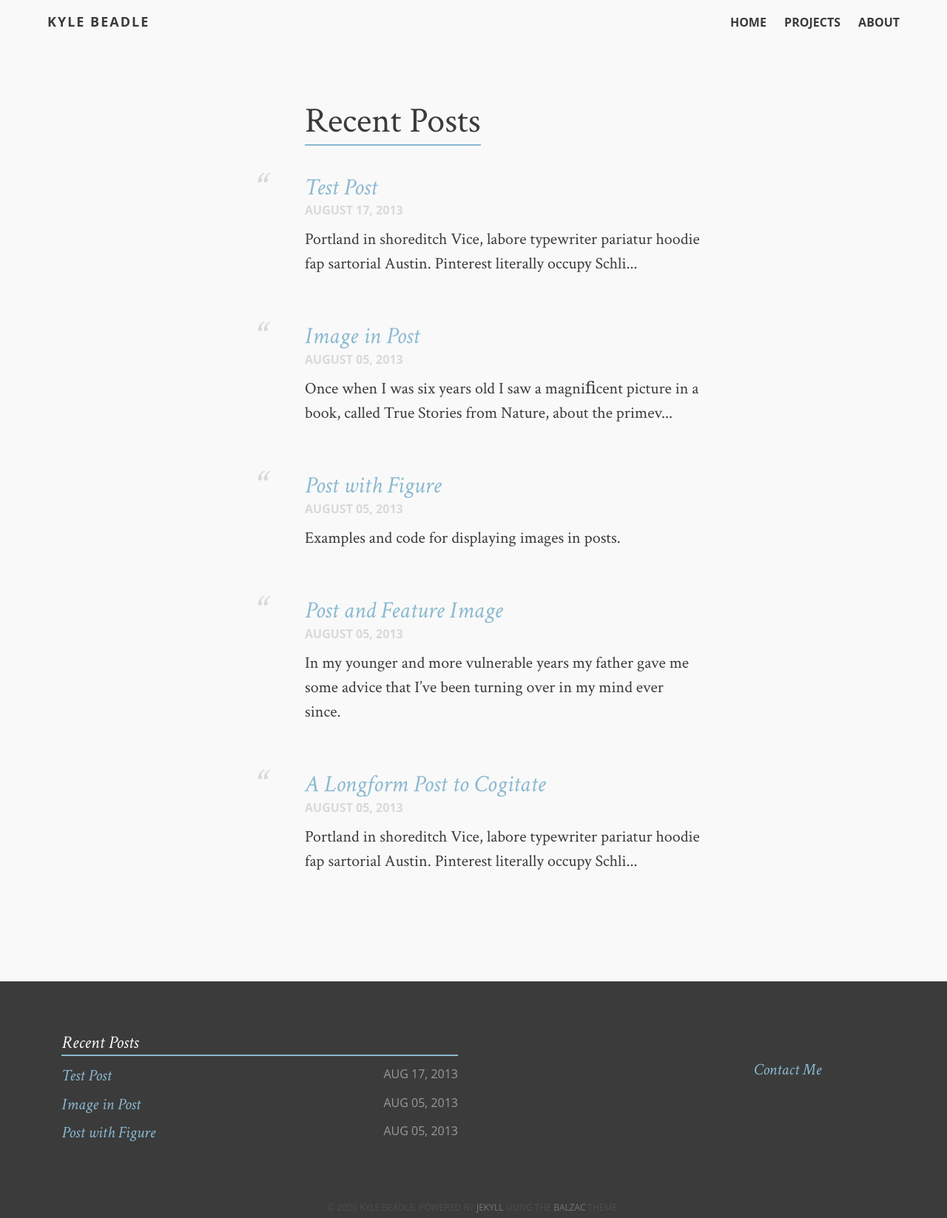
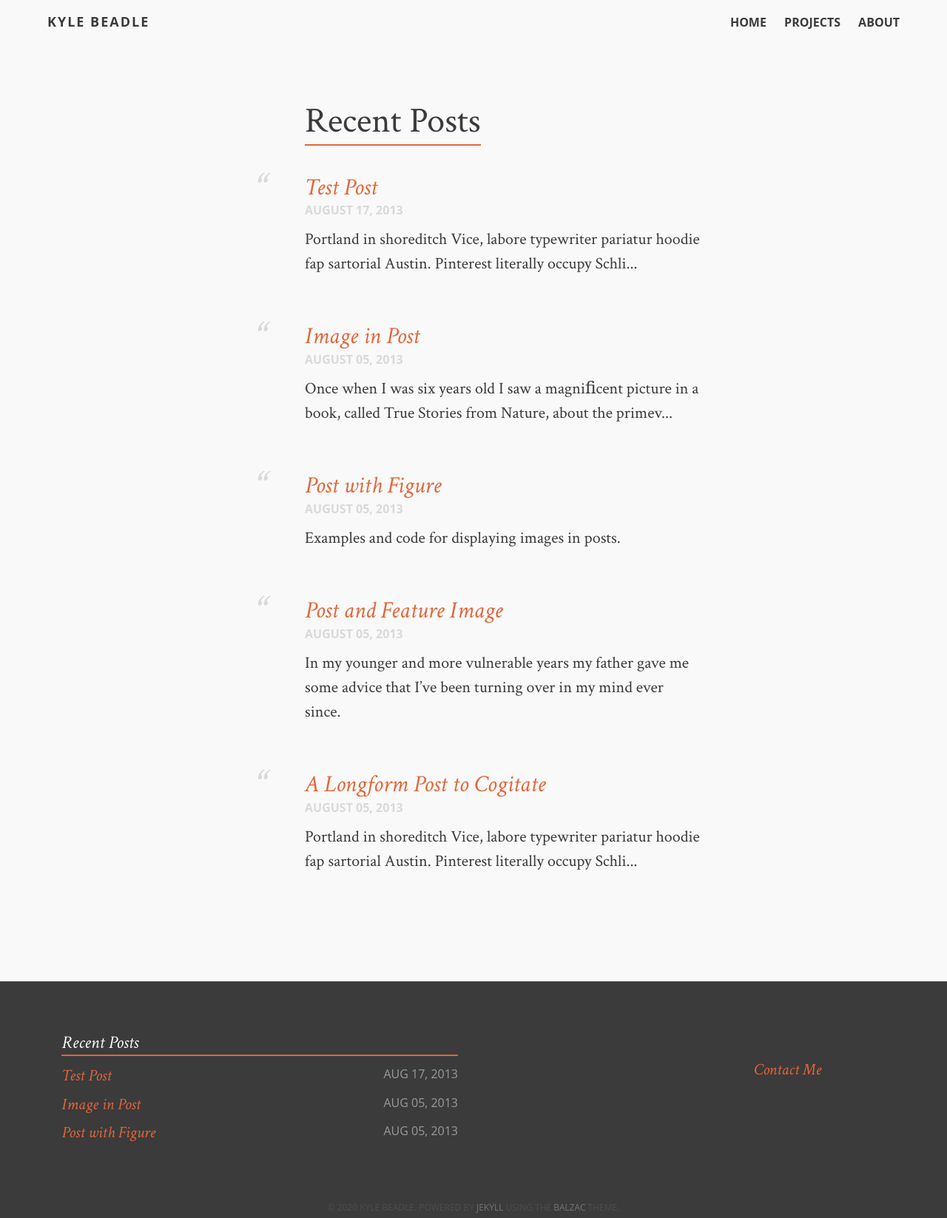
Before and after one commit to kbeadl/blog, a Jekyll site: the page built from index.md, in a window 1280 px wide. Shown: the whole page at 74% size. Built offline with Jekyll 4.4.1, drawn with Linux system fonts in a browser that asks for light colours.

Commit message:
Update _variables.scss

```diff
--- a/_sass/_variables.scss
+++ b/_sass/_variables.scss
@@ -14,8 +14,8 @@ $grey-light:  #d9d9d9;
 
 $hilite: #fffbd7;
 
-$link: #8AB9D1;
-$accent: #24536B;
+$link: #e26639;
+$accent: #964327;
 
 
 /* Typography
```
